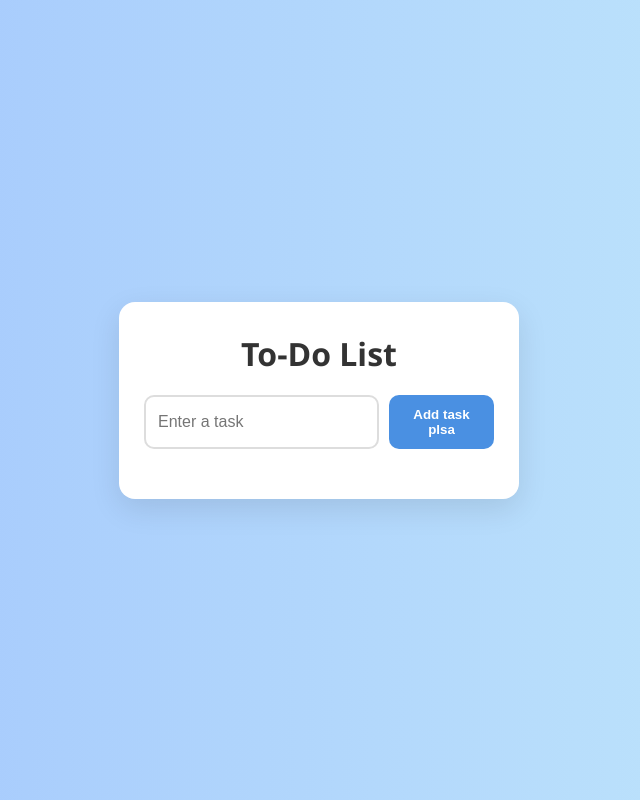
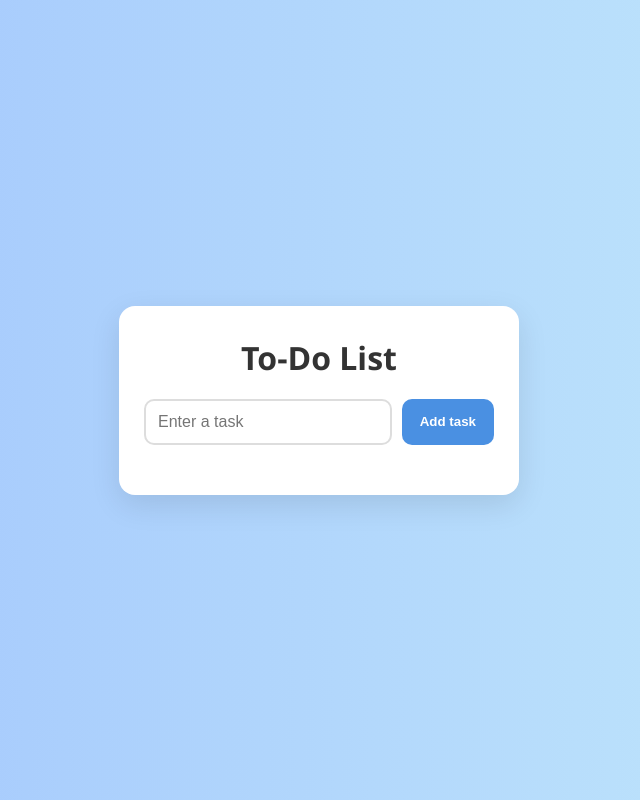
Before and after one commit to Seaklim123/TEST-PWA, a plain HTML site: page index.html in a window 1280 px wide. Shown: the whole page, without its empty margins (321-961 px from the left). Drawn offline with Linux system fonts and the light colour scheme; files whose address does not match are found by name.

Commit message:
add to homw1

```diff
--- a/index.html
+++ b/index.html
@@ -14,7 +14,7 @@
     <h1>To-Do List</h1>
     <div class="input-group">
       <input type="text" id="taskInput" placeholder="Enter a task" />
-      <button onclick="addTask()">Add task plsa</button>
+      <button onclick="addTask()">Add task</button>
     </div>
     <ul id="taskList"></ul>
   </div>
```
